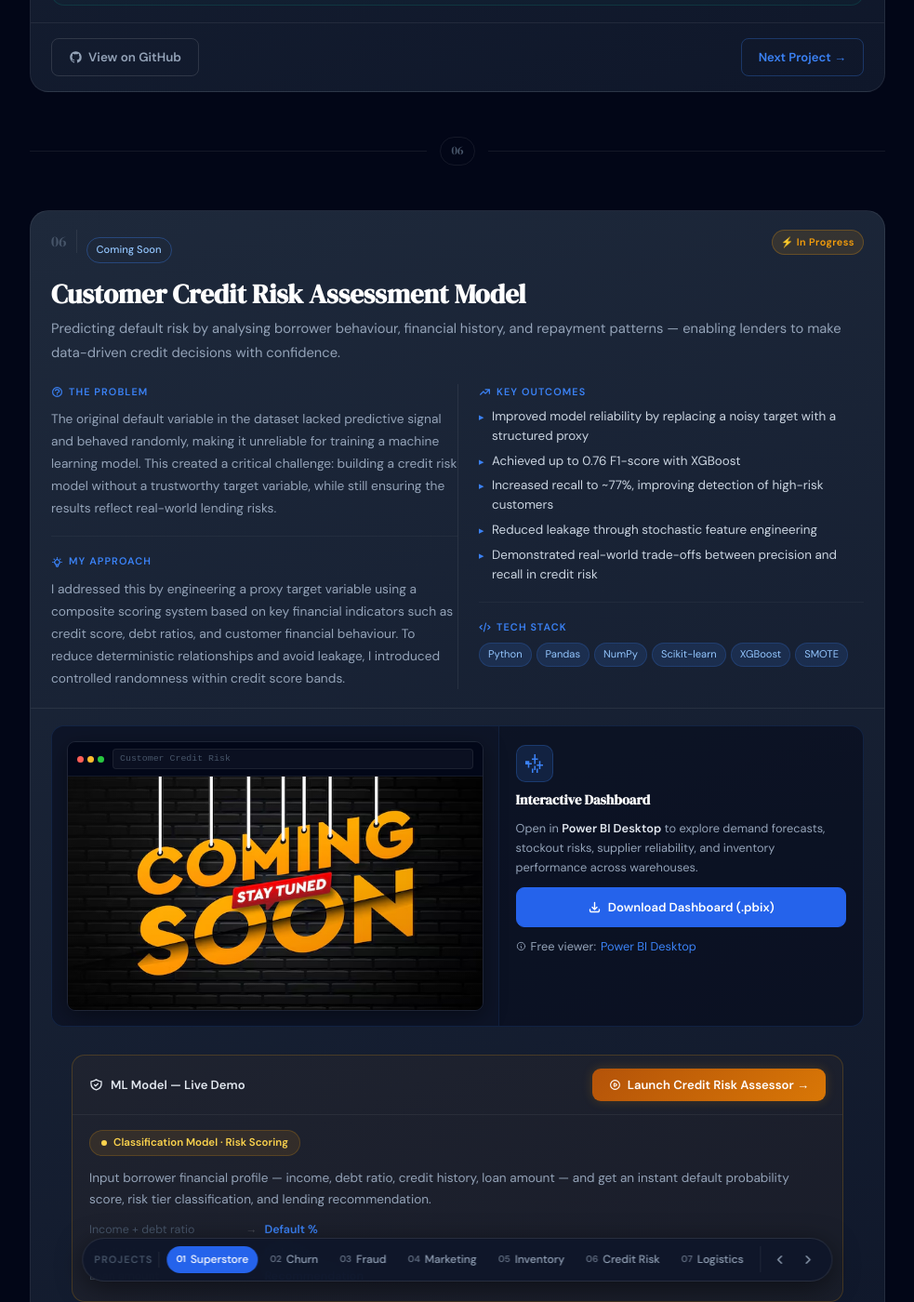
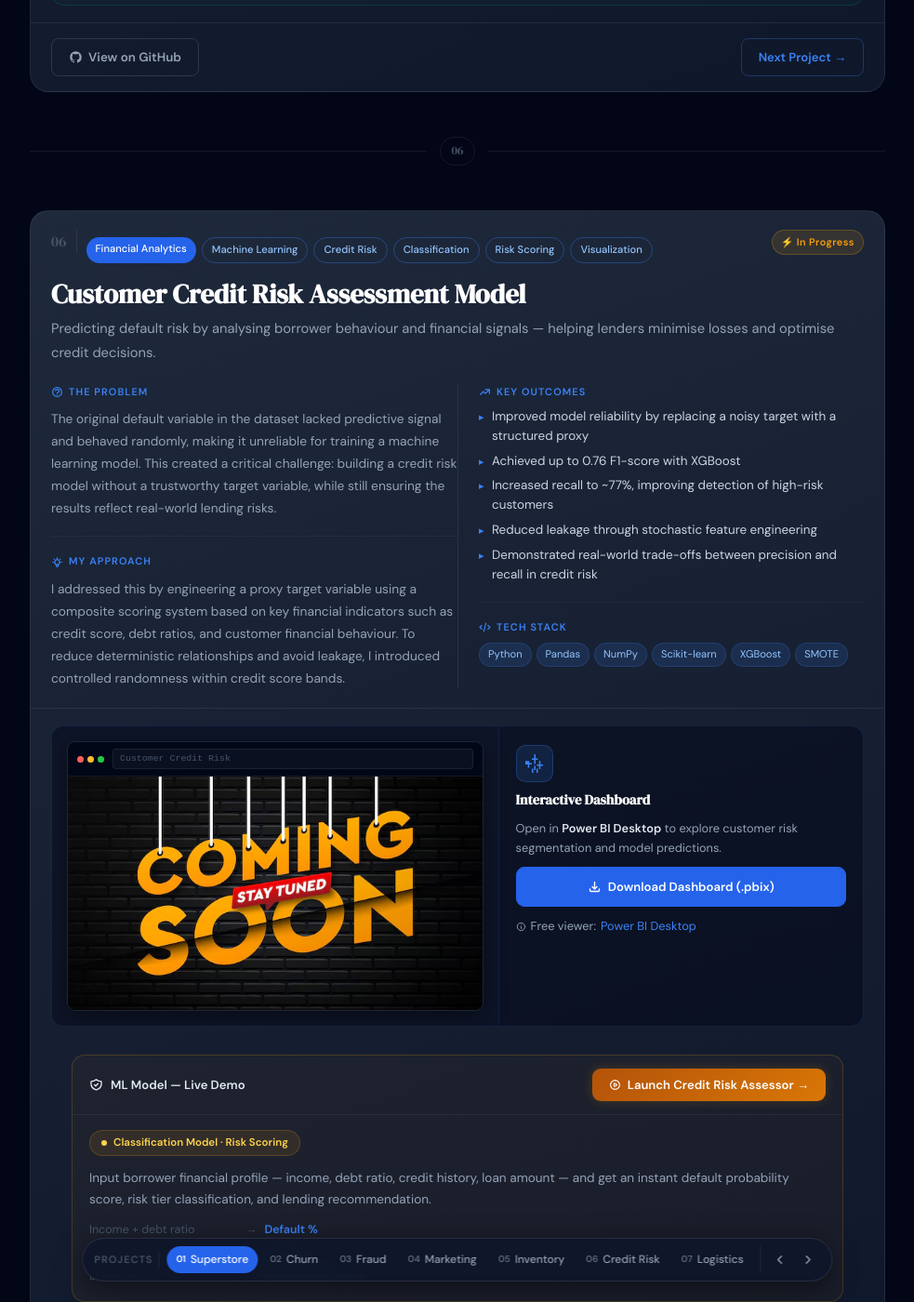
Before and after one commit to timmaina-devhub/timmaina-devhub.github.io, a Jekyll site: the page built from projects.html, in a window 1280 px wide and 1400 px high, scrolled down 6849 px. Shown: the whole window at 93% size, without its empty margins (148-1131 px from the left). Built offline with Jekyll 4.4.1, drawn with Linux system fonts in a browser that asks for light colours; some of the changed text lies outside the part shown.

Commit message:
Update projects.html

```diff
--- a/projects.html
+++ b/projects.html
@@ -138,11 +138,10 @@ title: Projects
     <div class="pj__topbar">
       <span class="pj__index">02</span>
       <div class="pj__topbar-tags">
-        <span class="tag">Analytics</span>
-        <span class="tag tag--ol">Python</span>
-        <span class="tag tag--ol">Pandas</span>
-        <span class="tag tag--ol">scikit-learn</span>
-        <span class="tag tag--ol">Seaborn</span>
+        <span class="tag">Churn Analytics</span>
+        <span class="tag tag--ol">RFM</span>
+        <span class="tag tag--ol">Feature Engineering</span>
+        <span class="tag tag--ol">Visualization</span>
       </div>
       <span class="pj__badge pj__badge--done">✓ Completed</span>
     </div>
@@ -171,7 +170,7 @@ title: Projects
         </div>
         <div class="pj__block pj__block--last">
           <h4 class="pj__block-title"><svg width="13" height="13" fill="none" viewBox="0 0 24 24" stroke="currentColor" stroke-width="2.2"><path stroke-linecap="round" stroke-linejoin="round" d="M10 20l4-16m4 4l4 4-4 4M6 16l-4-4 4-4"/></svg>Tech Stack</h4>
-          <div class="pj__tech-row"><span>Python</span><span>Pandas</span><span>scikit-learn</span><span>K-Means</span><span>Seaborn</span><span>Logistic Regression</span></div>
+          <div class="pj__tech-row"><span>Python</span><span>Pandas</span><span>scikit-learn</span><span>K-Means</span><span>Seaborn</span><span>Logistic Regression</span> <span>Tableau</span> </div>
         </div>
       </div>
     </div>
@@ -230,11 +229,10 @@ title: Projects
     <div class="pj__topbar">
       <span class="pj__index">03</span>
       <div class="pj__topbar-tags">
-        <span class="tag">Machine Learning</span>
-        <span class="tag tag--ol">Python</span>
+        <span class="tag">Fraud Analysis</span>
+        <span class="tag tag--ol">Machine Learning</span>
         <span class="tag tag--ol">scikit-learn</span>
-        <span class="tag tag--ol">Tableau</span>
-        <span class="tag tag--ol">Random Forest</span>
+        <span class="tag tag--ol">Visualization</span>
       </div>
       <span class="pj__badge pj__badge--done">✓ Completed</span>
     </div>
@@ -321,12 +319,11 @@ title: Projects
     <div class="pj__topbar">
       <span class="pj__index">04</span>
       <div class="pj__topbar-tags">
-        <span class="tag">Visualization</span>
-        <span class="tag tag--ol">Python</span>
+        <span class="tag">Market Attribution</span>
+        <span class="tag tag--ol">Visualization</span>
         <span class="tag tag--ol">Machine Learning</span>
-        <span class="tag tag--ol">Power BI</span>
         <span class="tag tag--ol">Data Cleaning</span>
-        <span class="tag tag--ol">Feature Engineering</span>
+        <span class="tag tag--ol">Visualization</span>
       </div>
       <span class="pj__badge pj__badge--done">✓ Completed</span>
     </div>
@@ -414,11 +411,10 @@ title: Projects
     <div class="pj__topbar">
       <span class="pj__index">05</span>
       <div class="pj__topbar-tags">
-        <span class="tag">Python</span>
         <span class="tag">Supply Chain Analytics</span>
         <span class="tag tag--ol">Demand Forecasting</span>
-        <span class="tag tag--ol">Power BI</span>
         <span class="tag tag--ol">Time Series</span>
+        <span class="tag tag--ol">Visualization</span>
       </div>
       <span class="pj__badge pj__badge--wip">⚡ In Progress</span>
     </div>
@@ -506,12 +502,17 @@ title: Projects
     <div class="pj__topbar">
       <span class="pj__index">06</span>
       <div class="pj__topbar-tags">
-        <span class="tag tag--ol">Coming Soon</span>
+        <span class="tag">Financial Analytics</span>
+        <span class="tag tag--ol">Machine Learning</span>
+        <span class="tag tag--ol">Credit Risk</span>
+        <span class="tag tag--ol">Classification</span>
+        <span class="tag tag--ol">Risk Scoring</span>
+        <span class="tag tag--ol">Visualization</span>
       </div>
       <span class="pj__badge pj__badge--wip">⚡ In Progress</span>
     </div>
     <h2 class="pj__title">Customer Credit Risk Assessment Model</h2>
-    <p class="pj__hook">Predicting default risk by analysing borrower behaviour, financial history, and repayment patterns — enabling lenders to make data-driven credit decisions with confidence.</p>
+    <p class="pj__hook">Predicting default risk by analysing borrower behaviour and financial signals — helping lenders minimise losses and optimise credit decisions.</p>
     <div class="pj__content">
       <div class="pj__col">
         <div class="pj__block">
@@ -559,7 +560,7 @@ title: Projects
         <div class="dash-panel__info-side">
           <div class="dash-panel__icon"><svg width="24" height="24" viewBox="0 0 24 24" fill="currentColor"><path d="M11.5 2v4.5H9V8h2.5v4.5H13V8h2.5V6.5H13V2zm5.25 7.25V13h-2.5v1.5h2.5V18h1.5v-3.5H21V13h-2.75V9.25zM2 9.25V13h2.75v3.5h1.5V13H9V11.5H6.25V9.25zm9.5 5.25V19h1.5v-4.5H13zM9 17.5V22h1.5v-4.5zm5 0V22h1.5v-4.5z"/></svg></div>
           <h4>Interactive Dashboard</h4>
-          <p>Open in <strong>Power BI Desktop</strong> to explore demand forecasts, stockout risks, supplier reliability, and inventory performance across warehouses.</p>
+          <p>Open in <strong>Power BI Desktop</strong> to explore customer risk segmentation and model predictions.</p>
           <a href="https://github.com/timmaina-devhub/Supply-Chain-Analytics-Inventory-Optimization/releases/download/v1.0/c4_Demand_supply_chain_visualization.pbix" class="btn-dl" id="dl-5">
             <svg width="15" height="15" fill="none" viewBox="0 0 24 24" stroke="currentColor" stroke-width="2.2"><path stroke-linecap="round" stroke-linejoin="round" d="M4 16v1a3 3 0 003 3h10a3 3 0 003-3v-1m-4-4l-4 4m0 0l-4-4m4 4V4"/></svg>
             <span>Download Dashboard (.pbix)</span>
```
